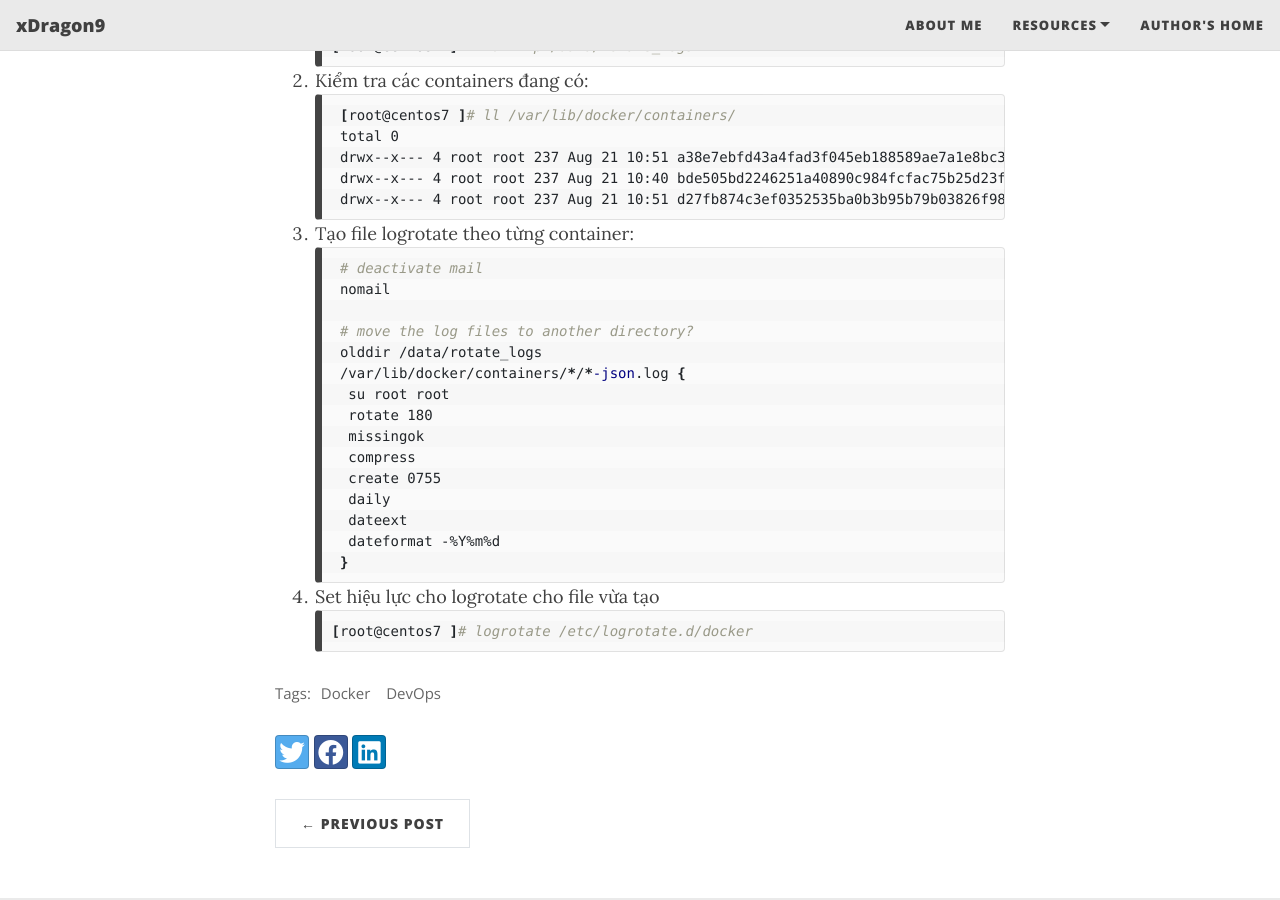
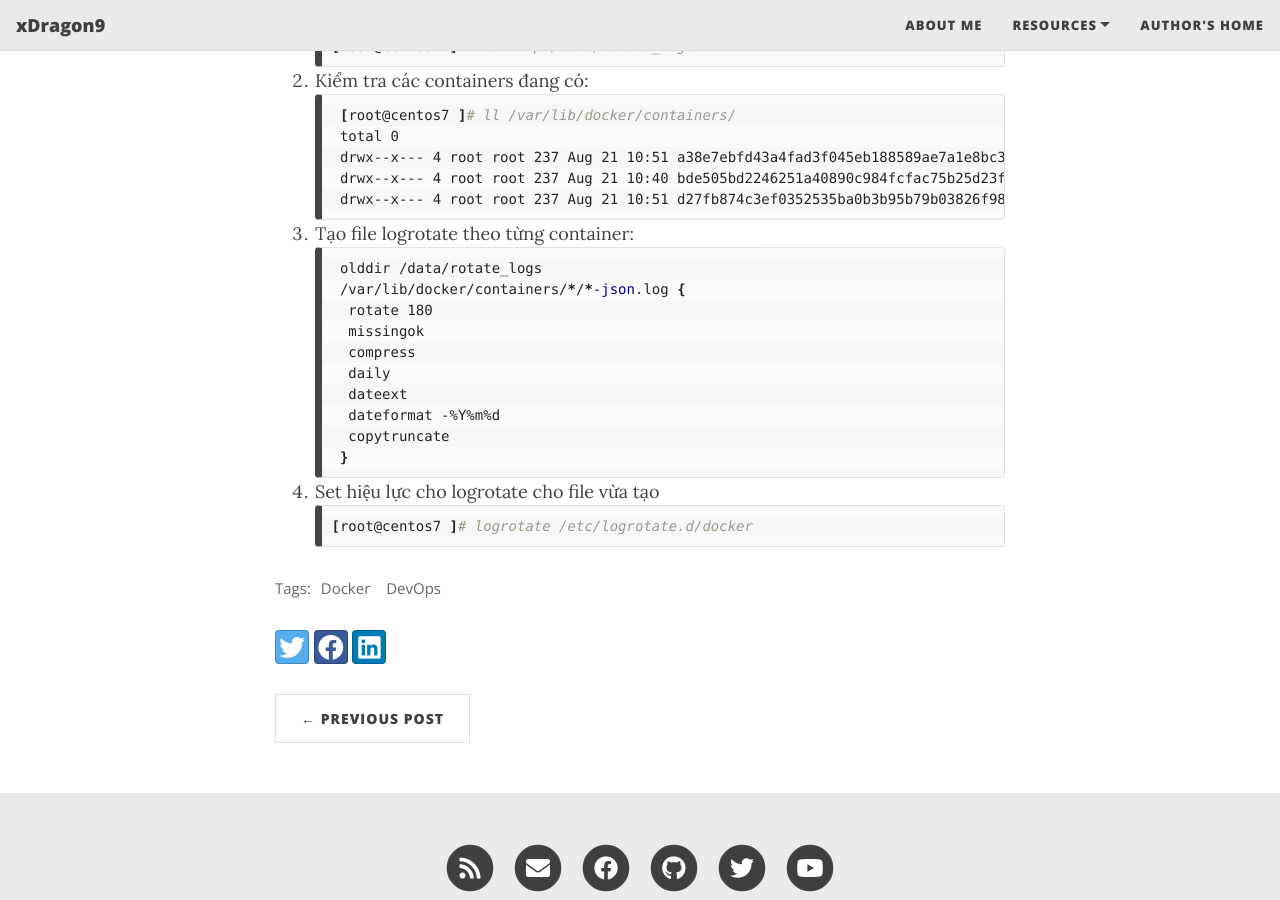
Before and after one commit to trungnvfet/trungnvfet.github.io, a Jekyll site: the page built from _posts/2022-08-21-How_To_Set_Logrotate_Docker.md, in a window 1280 px wide and 900 px high, scrolled down 307 px. Built offline with Jekyll 4.4.1, drawn with Linux system fonts in a browser that asks for light colours; nearby versions of some CDN libraries.

Commit message:
Update 2022-08-21-How_To_Set_Logrotate_Docker.md

````diff
--- a/_posts/2022-08-21-How_To_Set_Logrotate_Docker.md
+++ b/_posts/2022-08-21-How_To_Set_Logrotate_Docker.md
@@ -28,20 +28,15 @@ twitter_text: 'Thay đổi đường dẫn logrotate cho docker'
 
 3. Tạo file logrotate theo từng container:
 ```bash
-    # deactivate mail
-    nomail
-
-    # move the log files to another directory?
     olddir /data/rotate_logs
     /var/lib/docker/containers/*/*-json.log {
-     su root root
      rotate 180
      missingok
      compress
-     create 0755
      daily
      dateext
      dateformat -%Y%m%d
+     copytruncate
     }
 ```
 
````
